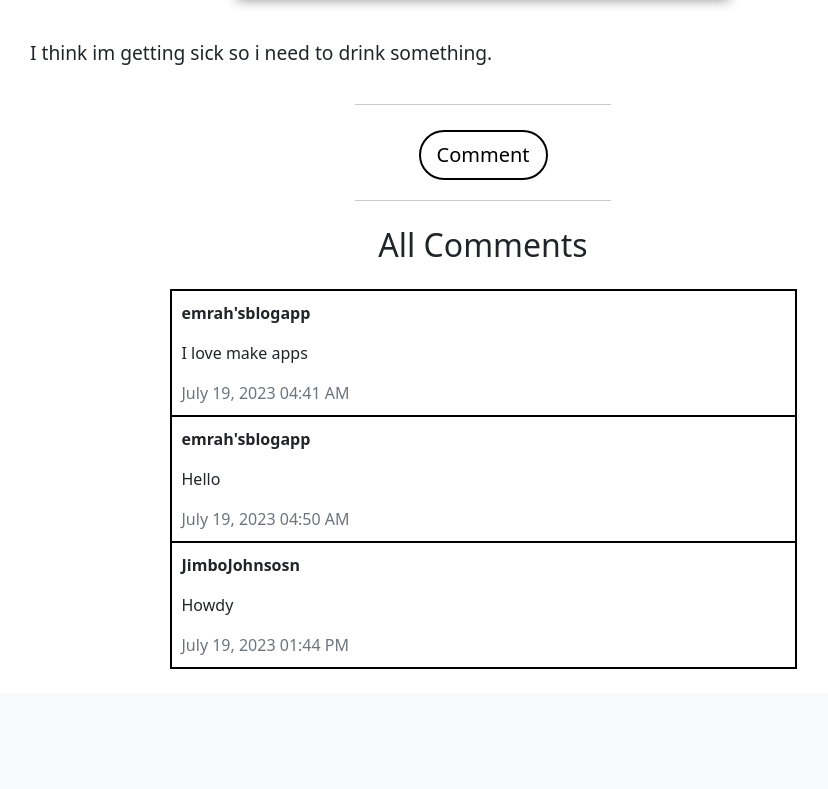
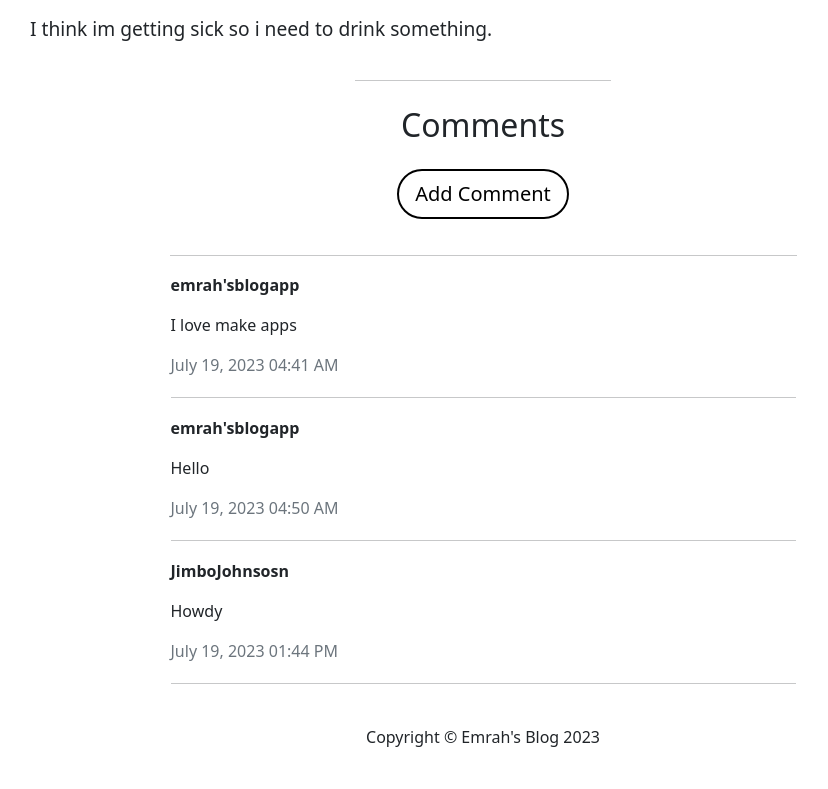
Before and after one commit to emrah-i/Python-Projects, a Flask app: page /post/1 in a window 1280 px wide. Shown: the part 636-1425 px from the top of the page, without its empty margins (157-985 px from the left). Before the commit the page ends 1305 px from the top, so only its background shows below. Run offline with Flask 3, Linux system fonts and the light colour scheme; a user stored in the database is signed in; data comes from the database, SQL or seed files in the repository; both versions use the stored data as it was after the commit; some libraries are stand-ins or nearby versions.

Commit message:
Adjusted comments section and homescreen

```diff
--- a/web/blog/main.py
+++ b/web/blog/main.py
@@ -1,4 +1,5 @@
 from flask import redirect, render_template, request, jsonify, flash
+from functools import wraps
 from flask_wtf.csrf import CSRFProtect
 from models import app, db, login_manager, Posts, Users, Comments
 from flask_migrate import Migrate
@@ -10,13 +11,28 @@ app.config['SECRET_KEY'] = 'ilovecats'
 csrf = CSRFProtect(app)
 migrate = Migrate(app, db)
 
+
+with app.app_context():
+    db.create_all()
+
+@app.template_filter('current_year')
+def current_year_filter(value):
+    return datetime.now().year
+
+app.jinja_env.filters['current_year'] = current_year_filter
+
 @login_manager.user_loader
 def load_user(id):
     user  = db.session.query(Users).filter(Users.id == id).first()
     return user
 
-with app.app_context():
-    db.create_all()
+def admin_only(f):
+    @wraps(f)
+    def decorated_function(*args, **kwargs):
+        if current_user.id != 1:
+            return redirect('/')
+        return f(*args, **kwargs)
+    return decorated_function
 
 @app.route('/')
 def index():
@@ -109,6 +125,7 @@ def load():
     return jsonify(posts)
 
 @app.route('/new', methods=['POST', 'GET'])
+@admin_only
 @login_required
 def new():
     if request.method == 'POST':
@@ -180,11 +197,13 @@ def comment(postid):
     return redirect(f'/post/{postid}')
 
 @app.route('/update/<int:id>', methods=['PATCH', 'GET'])
+@admin_only
 @login_required
 def update(id):
     return render_template('index.html')
 
 @app.route('/delete/<int:id>', methods=['POST', 'GET'])
+@admin_only
 @login_required
 def delete(id):
     return render_template('index.html')
--- a/web/blog/static/styles.css
+++ b/web/blog/static/styles.css
@@ -89,9 +89,4 @@
 
 .ind-post-comments-section tr {
     text-align: left;
-    border: 2px solid black;
 }
-
-.ind-post-comments-section td {
-    padding: 10px;
-}
--- a/web/blog/templates/index.html
+++ b/web/blog/templates/index.html
@@ -26,7 +26,11 @@
                     </div>
                 </div>
                 {% endfor %}
+                {% if current_user.is_authenticated %}
+                {% if current_user.id == 1 %}
                 <button type="button" id="new_post_button" class="btn btn-lg btn-primary mb-5 me-2" onclick="window.location.pathname = '/new'">New Post</button>
+                {% endif %}
+                {% endif %}
                 <button type="button" id="new_post_button" class="btn btn-lg btn-primary mb-5" onclick="window.location.pathname = '/all'">All Posts</button>
             </div>
         </div>
--- a/web/blog/templates/layout.html
+++ b/web/blog/templates/layout.html
@@ -23,6 +23,18 @@
 
         <div class="navbar-collapse collapse justify-content-end me-2">
           <ul class="navbar-nav">
+            <li class="nav-item">
+              <a class="nav-link active" aria-current="page" href="/">Home</a>
+            </li>
+            <li class="nav-item">
+              <a class="nav-link active" aria-current="page" href="/about">About</a>
+            </li>
+            <li class="nav-item">
+              <a class="nav-link active" aria-current="page" href="/contact">Contact</a>
+            </li>
+            <li class="nav-item">
+              <a class="nav-link active" aria-current="page" href="/all">All Posts</a>
+            </li>
             {% if current_user.is_anonymous %}
             <li class="nav-item">
               <a class="nav-link active" aria-current="page" href="/login">Login</a>
@@ -37,20 +49,19 @@
             <li class="nav-item">
               <a class="nav-link active" aria-current="page" href="/logout">Logout</a>
             </li>
+            {% if current_user.id == 1 %}
             <li class="nav-item">
               <a class="nav-link active" aria-current="page" href="/new">New Post</a>
             </li>
             {% endif %}
-            <li class="nav-item">
-              <a class="nav-link active" aria-current="page" href="/all">All Posts</a>
-            </li>
+            {% endif %}
           </ul>
-          <form>
-            <input class="form-control" type="text" placeholder="Search" aria-label="Search">
-          </form>
         </div>
       </div>
     </nav>
     {% block body %}{% endblock %}
+    <div class="d-flex justify-content-center mb-4">
+      <p>Copyright © Emrah's Blog {{ " "|current_year }}</p>
+    </div>
 </body>
 </html>
--- a/web/blog/templates/post.html
+++ b/web/blog/templates/post.html
@@ -15,37 +15,39 @@
         </div>
     </div>
     <hr>
+    <h2 class="mb-4">Comments</h2>
     {% if current_user.is_authenticated %}
-    <button type="button" id="make_comment" class="btn btn-lg btn-primary">Comment</button>
+    <button type="button" id="make_comment" class="btn btn-lg btn-primary">Add Comment</button>
     <div id="ind-post-comments">
         <form action="/comment/{{ post.id }}" method="post">
             <input type="hidden" name="csrf_token" value="{{ csrf_token() }}">
             <input hidden value="comment" name="type">
             <input hidden value="{{ current_user.username }}" name="username">
             <textarea name="body" id="editor" required></textarea><br>
-            <button type="submit" class="btn btn-lg btn-primary me-2">Add</button>
+            <button type="submit" class="btn btn-lg btn-primary me-2">Post</button>
             <button type="button" class="btn btn-lg btn-primary" onclick="if (confirm('Are you sure?')) {window.location.reload()}">Cancel</button>
         </form>
     </div>
-    <hr>
     {% endif %}
-    <div class="row d-flex justify-content-center">
+    <div class="row d-flex justify-content-center mt-3">
         <div class="col-xl-7 col-lg-9 col-sm-12 col-12">
             <div class="ind-post-comments-section">
-                {% if comments|length != 0 %}
-                <h2 class="mb-4">All Comments</h2>
+                <hr class="mb-3" style="width:100%">
                 <table>
+                    <tbody>
                 {% for comment in comments %}
                         <tr>
                             <td>
                                 <p><b>{{ comment.author }}</b></p>
                                 <p>{{ comment.comment|safe }}</p>
                                 <p class="text-muted mb-0">{{ comment.date }}</p>
+                                <hr class="mb-3" style="width:100%">
                             </td>
                         </tr>
                 {% endfor %}
+                    </tbody>
                 </table>
-                {% else %}
+                {% if comments|length == 0 %}
                 <h5>No comments</h5><br>
                 {% endif %}
             </div>
```
Also changed, not shown: web/blog/instance/blogs.db. Lines whose indentation alone changed are shown as unchanged.
